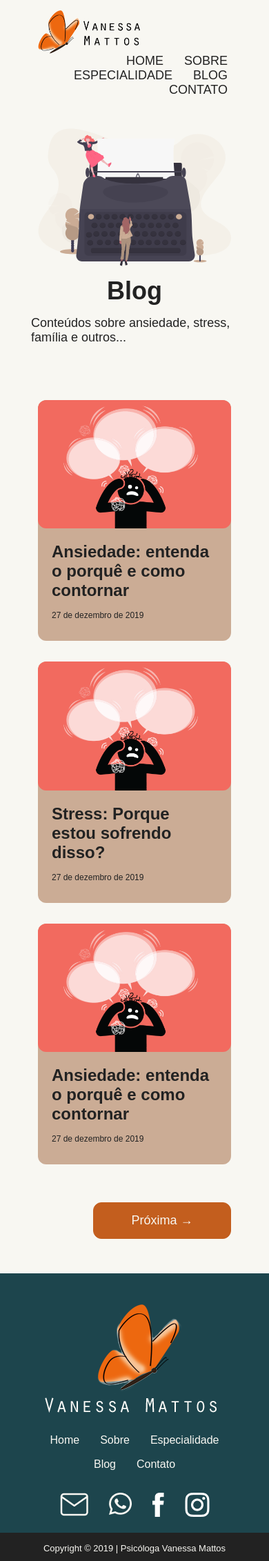
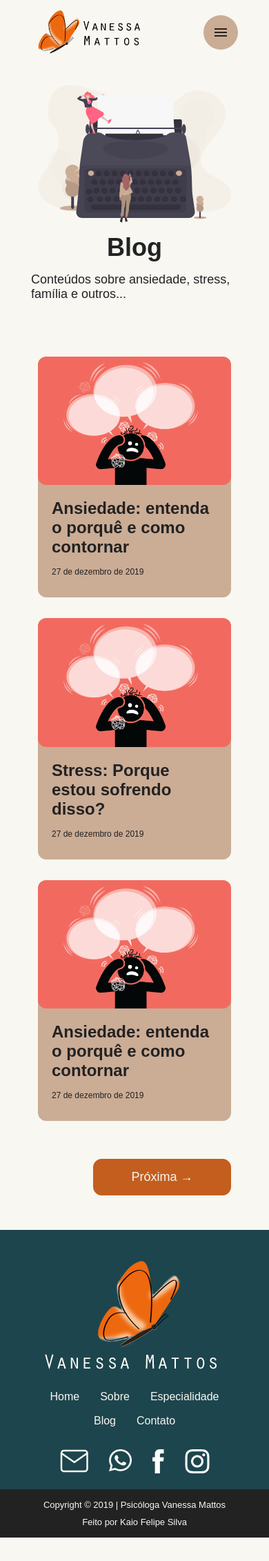
Before and after one commit to kaiofelipejs/psico-vanessa-mattos, a PHP site: page /blog.html in a window 390 px wide. Shown: the top 2263 px of the page at 69% size. After the commit the page ends 2229 px from the top, so only its background shows below. Run offline with PHP 8.4, Linux system fonts and the light colour scheme.

Commit message:
create and style a new menu mobile

```diff
--- a/about.html
+++ b/about.html
@@ -11,13 +11,14 @@
   </head>
   <body>
     <header class="menu">
-      <div class="container">
+      <div class="container menu-header">
         <a href="index.html" class="menu-logo">
           <img src="assets/icons/logo_horizontal.png" alt="Vanessa Mattos" />
         </a>
 
         <nav class="menu-nav">
-          <ul>
+          <button data-menu="button" aria-expanded="false"></button>
+          <ul data-menu="list" id="menu">
             <li><a href="index.html">Home</a></li>
             <li><a href="about.html">Sobre</a></li>
             <li><a href="specialty.html">Especialidade</a></li>
--- a/blog.html
+++ b/blog.html
@@ -11,13 +11,14 @@
   </head>
   <body>
     <header class="menu">
-      <div class="container">
+      <div class="container menu-header">
         <a href="index.html" class="menu-logo">
           <img src="assets/icons/logo_horizontal.png" alt="Vanessa Mattos" />
         </a>
 
         <nav class="menu-nav">
-          <ul>
+          <button data-menu="button" aria-expanded="false"></button>
+          <ul data-menu="list" id="menu">
             <li><a href="index.html">Home</a></li>
             <li><a href="about.html">Sobre</a></li>
             <li><a href="specialty.html">Especialidade</a></li>
--- a/contact.html
+++ b/contact.html
@@ -11,13 +11,14 @@
   </head>
   <body>
     <header class="menu">
-      <div class="container">
+      <div class="container menu-header">
         <a href="index.html" class="menu-logo">
           <img src="assets/icons/logo_horizontal.png" alt="Vanessa Mattos" />
         </a>
 
         <nav class="menu-nav">
-          <ul>
+          <button data-menu="button" aria-expanded="false"></button>
+          <ul data-menu="list" id="menu">
             <li><a href="index.html">Home</a></li>
             <li><a href="about.html">Sobre</a></li>
             <li><a href="specialty.html">Especialidade</a></li>
--- a/css/style.css
+++ b/css/style.css
@@ -224,6 +224,12 @@ section.bg-curves,
   background: #f8f7f2;
 }
 
+@media (max-width: 739px) {
+  .menu-header {
+    flex-direction: row;
+  }
+}
+
 .menu-logo {
   margin: 0 10px;
   width: 20%;
@@ -236,6 +242,8 @@ section.bg-curves,
 }
 
 .menu-nav {
+  display: flex;
+  justify-content: flex-end;
   align-self: center;
   flex: 1;
 }
@@ -248,11 +256,10 @@ section.bg-curves,
 .menu-nav ul {
   justify-content: flex-end;
   display: flex;
-  flex-wrap: wrap;
 }
 
 .menu-nav ul li a {
-  padding: 15px;
+  padding: 15px 20px;
   position: relative;
 }
 
@@ -276,6 +283,98 @@ section.bg-curves,
 
 .menu-nav ul li a:hover:after {
   width: 100%;
+}
+
+@media (max-width: 739px) {
+  .menu-nav ul li a::after,
+  .menu-nav ul li a::before,
+  .menu-nav ul li a:hover:after {
+    display: none;
+  }
+}
+
+/* MENU MOBILE */
+[data-menu="button"] {
+  display: none;
+}
+
+@media (max-width: 739px) {
+  [data-menu="button"] {
+    display: flex;
+    align-items: center;
+    background: #cbac95;
+    border: none;
+    padding: 0.5rem 1rem;
+    width: 50px;
+    height: 50px;
+    border-radius: 50%;
+    position: relative;
+    z-index: 300;
+    outline: 0;
+  }
+
+  [data-menu="button"]::before {
+    content: "";
+    display: inline-block;
+    height: 2px;
+    width: 100%;
+    background: #222;
+    box-shadow: 0 5px #222, 0 -5px #222;
+    transition: transform 0.3s;
+  }
+
+  [data-menu="button"].active::before {
+    transform: rotate(90deg);
+  }
+
+  #menu {
+    display: none;
+    flex-wrap: wrap;
+    position: absolute;
+    background: #cbac95;
+    z-index: 200;
+    padding: 20px 0 10px 0;
+    margin-top: 50px;
+    box-shadow: 4px 4px 4px 0 rgba(0, 0, 0, 0.2);
+    border-radius: 12px;
+  }
+
+  .menu-nav ul li {
+    padding-bottom: 10px;
+    text-align: center;
+  }
+
+  .menu-nav ul li a {
+    padding: 0px 20px 10px 20px;
+    text-transform: none;
+  }
+
+  #menu.active {
+    display: block;
+    animation: show-down 0.3s forwards;
+  }
+}
+
+@keyframes show-right {
+  from {
+    opacity: 0;
+    transform: translate3d(-30px, 0, 0);
+  }
+  to {
+    opacity: 1;
+    transform: translate3d(0, 0, 0);
+  }
+}
+
+@keyframes show-down {
+  from {
+    opacity: 0;
+    transform: translate3d(0, -30px, 0);
+  }
+  to {
+    opacity: 1;
+    transform: translate3d(0, 0, 0);
+  }
 }
 
 /* INTRO */
--- a/index.html
+++ b/index.html
@@ -12,13 +12,14 @@
   </head>
   <body>
     <header class="menu">
-      <div class="container">
+      <div class="container menu-header">
         <a href="index.html" class="menu-logo">
           <img src="assets/icons/logo_horizontal.png" alt="Vanessa Mattos" />
         </a>
 
         <nav class="menu-nav">
-          <ul>
+          <button data-menu="button" aria-expanded="false"></button>
+          <ul data-menu="list" id="menu">
             <li><a href="index.html">Home</a></li>
             <li><a href="about.html">Sobre</a></li>
             <li><a href="specialty.html">Especialidade</a></li>
--- /dev/null
+++ b/js/modules/menu-mobile.js
@@ -0,0 +1,19 @@
+import outsideClick from "./outsideclick.js";
+
+export default function initMenuMobile() {
+  const menuButton = document.querySelector('[data-menu="button"]');
+  const menuList = document.querySelector('[data-menu="list"]');
+  const events = ["click"];
+
+  if (menuButton) {
+    function openMenu() {
+      menuList.classList.add("active");
+      menuButton.classList.add("active");
+      outsideClick(menuList, events, () => {
+        menuList.classList.remove("active");
+        menuButton.classList.remove("active");
+      });
+    }
+    events.forEach(event => menuButton.addEventListener(event, openMenu));
+  }
+}
--- /dev/null
+++ b/js/modules/outsideclick.js
@@ -0,0 +1,20 @@
+export default function outsideClick(element, events, callback) {
+  const html = document.documentElement;
+  const outside = 'data-outside';
+
+  if(!element.hasAttribute(outside)) {
+    events.forEach(userEvent => {
+      setTimeout(() => html.addEventListener(userEvent, handleOutsideClick));
+    });
+    element.setAttribute(outside, '');
+  }
+  function handleOutsideClick(event) {
+    if(!element.contains(event.target)) {
+      element.removeAttribute(outside);
+      events.forEach(userEvent => {
+        html.removeEventListener(userEvent, handleOutsideClick);
+      })
+      callback();
+    }
+  }
+}
--- /dev/null
+++ b/js/script.js
@@ -0,0 +1,3 @@
+import initMenuMobile from "./modules/menu-mobile.js";
+
+initMenuMobile();
--- a/specialty.html
+++ b/specialty.html
@@ -11,13 +11,14 @@
   </head>
   <body>
     <header class="menu">
-      <div class="container">
+      <div class="container menu-header">
         <a href="index.html" class="menu-logo">
           <img src="assets/icons/logo_horizontal.png" alt="Vanessa Mattos" />
         </a>
 
         <nav class="menu-nav">
-          <ul>
+          <button data-menu="button" aria-expanded="false"></button>
+          <ul data-menu="list" id="menu">
             <li><a href="index.html">Home</a></li>
             <li><a href="about.html">Sobre</a></li>
             <li><a href="specialty.html">Especialidade</a></li>
```
